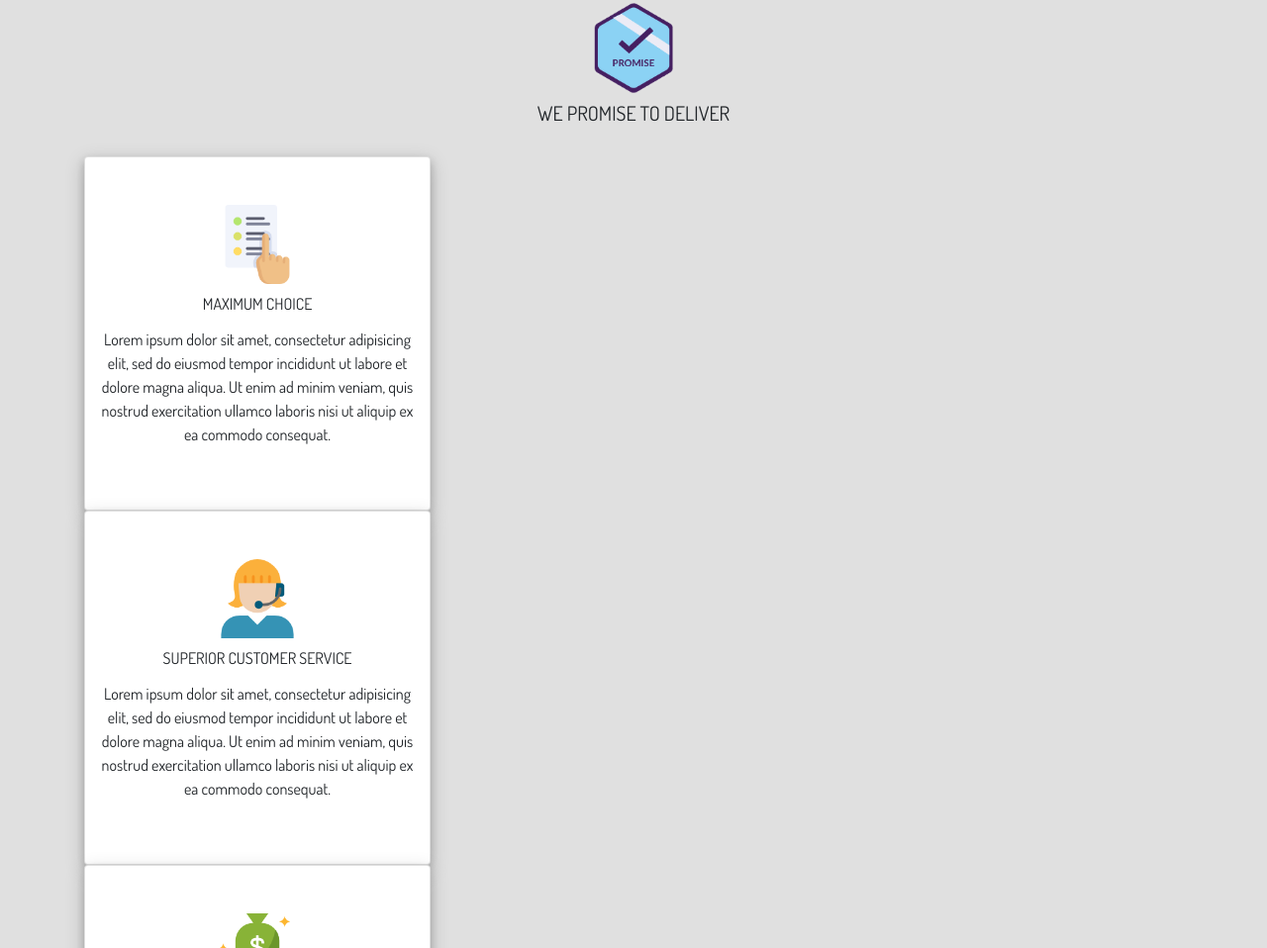
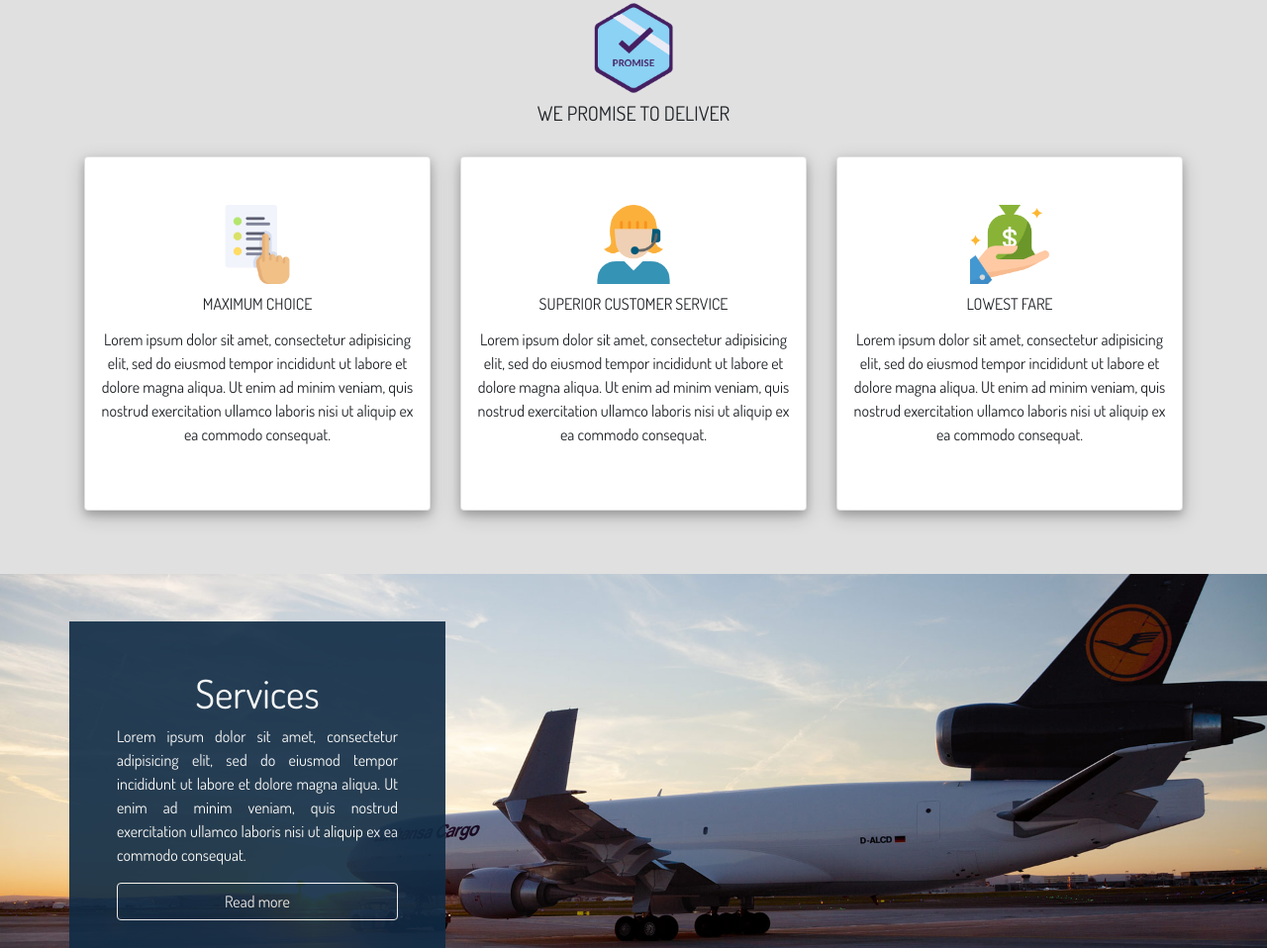
Before and after one commit to albay13/capstone-one, a plain HTML site: page index.html in a window 1280 px wide. Shown: the part 1452-2410 px from the top of the page at 99% size. Drawn offline with nearby package versions, Linux system fonts and the light colour scheme.

Commit message:
good morning

```diff
--- a/index.html
+++ b/index.html
@@ -317,6 +317,8 @@
 							</p>
 						</div>
 					</div>
+			</div>
+			<div class="col-lg-4 col-md-12 mb-md-3 col-sm-12 mb-sm-3 mb-xs-3">
 					<div class="card py-5 px-2 wow fadeInLeft" data-wow-duration=".50s" data-wow-delay=".30s">
 						<img class="mx-auto d-block mb-2" src="assets/images/icons/call-center.png" width="80">
 						<!-- Icon made by Pause08 from www.flaticon.com -->
@@ -330,6 +332,8 @@
 							</p>
 						</div>
 					</div>
+			</div>
+			<div class="col-lg-4 col-md-12 mb-md-3 col-sm-12 mb-sm-3 mb-xs-3">
 					<div class="card py-5 px-2 wow fadeInLeft" data-wow-duration=".50s" data-wow-delay=".40s">
 						<img class="mx-auto d-block mb-2" src="assets/images/icons/bank.png" width="80">
 						<!-- Icons made by monkik from www.flaticon.com -->
```
